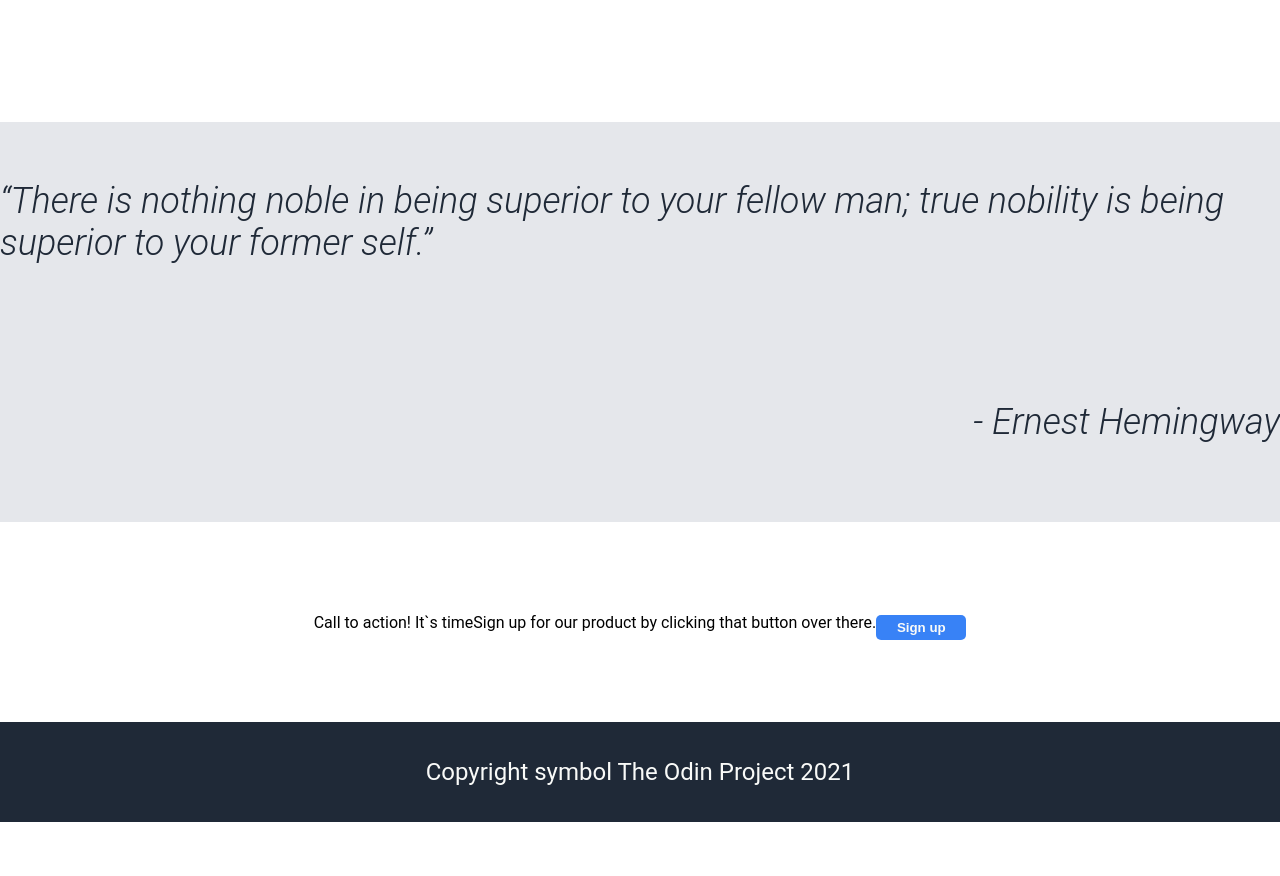
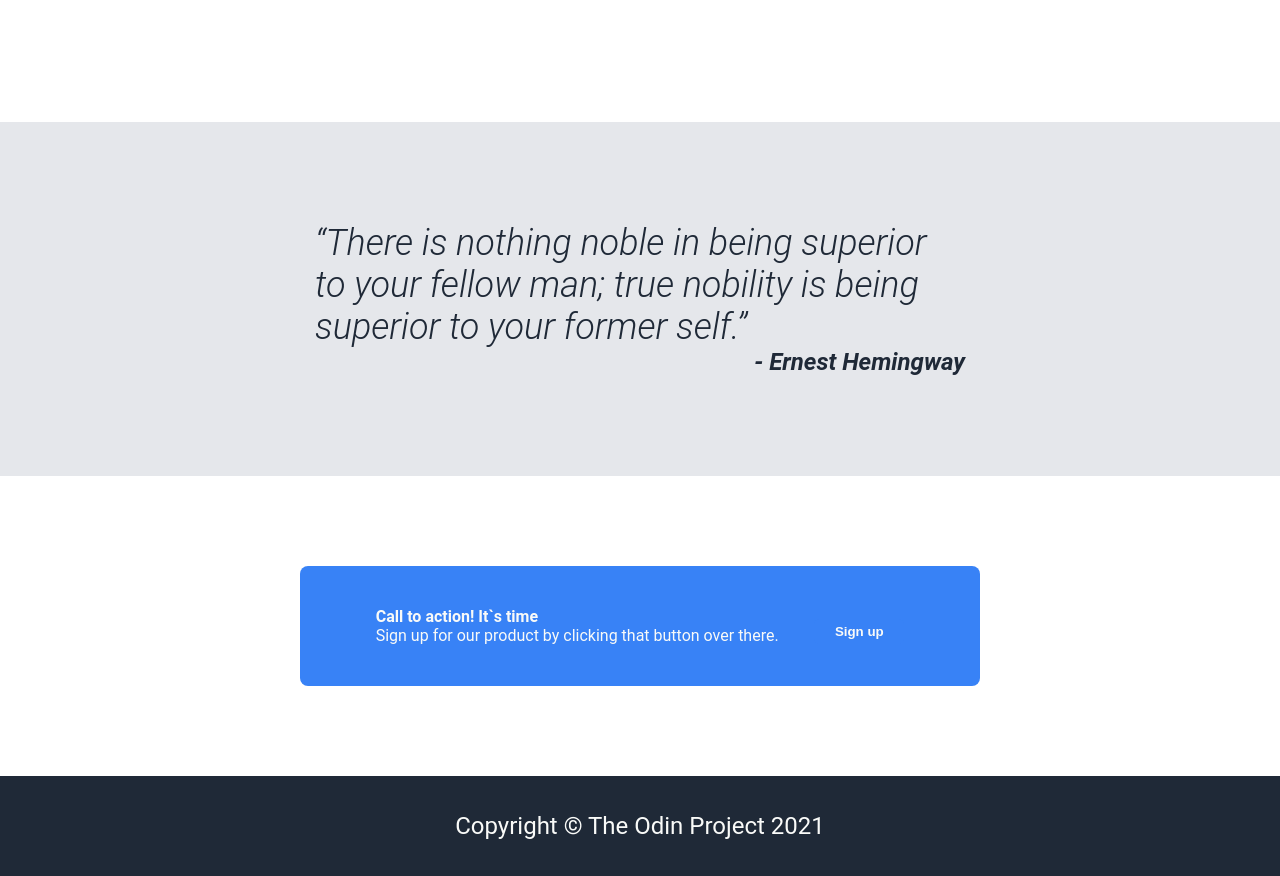
Before and after one commit to DKartdev/hello-flex-box, a plain HTML site: page index.html in a window 1280 px wide. Shown: the part 800-1676 px from the top of the page. Before the commit the page ends 1622 px from the top, so only its background shows below. Drawn offline with Linux system fonts and the light colour scheme.

Commit message:
add more css style

```diff
--- a/index.html
+++ b/index.html
@@ -21,7 +21,7 @@
                 <div class="title">This website is awesome</div>
                 <div class="subtext">This website has some subtext that goes here underthe main title.
                     It`s a smaler font and the color is lower contrast.</div>
-                <button>Sign up</button>
+                <button class="btn blue">Sign up</button>
             </div>
             <div>
                 <img alt="some picture rename when put in picture">
@@ -55,19 +55,25 @@
 
 
 
-        <div>
-           <div class="quote">“There is nothing noble in being superior to your fellow man; true nobility is being superior to your former self.” </div>
+        <div class="quote">
+            <div class="quote-box">
+           <div >“There is nothing noble in being superior to your fellow man; true nobility is being superior to your former self.” </div>
            <div id="author">- Ernest Hemingway</div>
+            </div>
         </div>
 
         <div class="action">
-            <div>Call to action! It`s time</div>
-            <div>Sign up for our product by clicking that button over there.</div>
-            <button>Sign up</button>
+            <div class="action-box">
+            <div class="action-text">
+            <div class="action-box-title">Call to action! It`s time</div>
+            <div class="action-box-subtext">Sign up for our product by clicking that button over there.</div>
+           </div>
+            <button class="btn white">Sign up</button>
+            </div>
         </div>
 
         <div class="footer">
-            Copyright symbol The Odin Project 2021
+            Copyright &#169 The Odin Project 2021
         </div>
 
 
--- a/style.css
+++ b/style.css
@@ -1,15 +1,13 @@
 body{
     margin: 0;
     font-family: Roboto, Arial, Helvetica, sans-serif;
-    display: flex;
+    /* display: flex;
     flex-direction: column;
+     */
+
 }
 
 
-.body{
-    display: flex;
-    flex-direction: column;
-}
 
 .header, .footer{
 display: flex;
@@ -19,11 +17,6 @@ height: 100px;
 background-color: #1F2937;
 font-size: 24px;
 color: #F9FAF8;
-
-
-
-
-
 }
 
 ul, li{
@@ -68,17 +61,19 @@ font-weight: 900;
     color: #E5E7EB;
 }
 
-button{
+.btn{
 width: 90px;
 height: 25px;
 background-color: #3882F6;
 color: #F9FAF8;
 border-radius: 5px;
-border: #3882F6;
 margin-top: 10px;
 font-weight: bold;
 }
 
+.blue{
+    border: #3882F6;
+}
 
 .info, .random-info {
     display: flex;
@@ -116,25 +111,64 @@ font-weight: bold;
     display: flex;
     justify-content: center;
     align-items: center;
-    height: 200px;
     background-color: #E5E7EB;
+    color: #1F2937;
+
+}
+
+.quote{
+    font-style: italic;
+    font-weight: 300;
     font-size: 36px;
-    font-weight: 300;
-    color: #1F2937;
-    font-style: italic;
-
+     padding: 100px 0px;
 }
 
 #author{
     display: flex;
     justify-content: flex-end;
     align-items: center;
+    font-size: 24px;
+    font-weight: bold;
 
 }
+
+.quote-box{
+    width: 650px;
+}
+
 
 .action{
     display: flex;
     justify-content: center;
     align-items: center;
-    height: 200px;
+    height: 300px;
 }
+
+.action-box{
+    display: flex;
+    justify-content: space-evenly;
+    align-items: center;
+    background-color: #3882F6;
+    border-radius: 8px;
+    height: 100px;
+    width: 600px;
+    padding: 10px 40px;
+}
+
+.action-box-title{
+color: #F9FAF8;
+font-weight: bold;
+}
+
+.action-box-subtext{
+color: #F9FAF8;
+}
+
+.action-text{
+    display: flex;
+    flex-direction: column;
+}
+
+.white{
+    border:#F9FAF8;
+}
```
